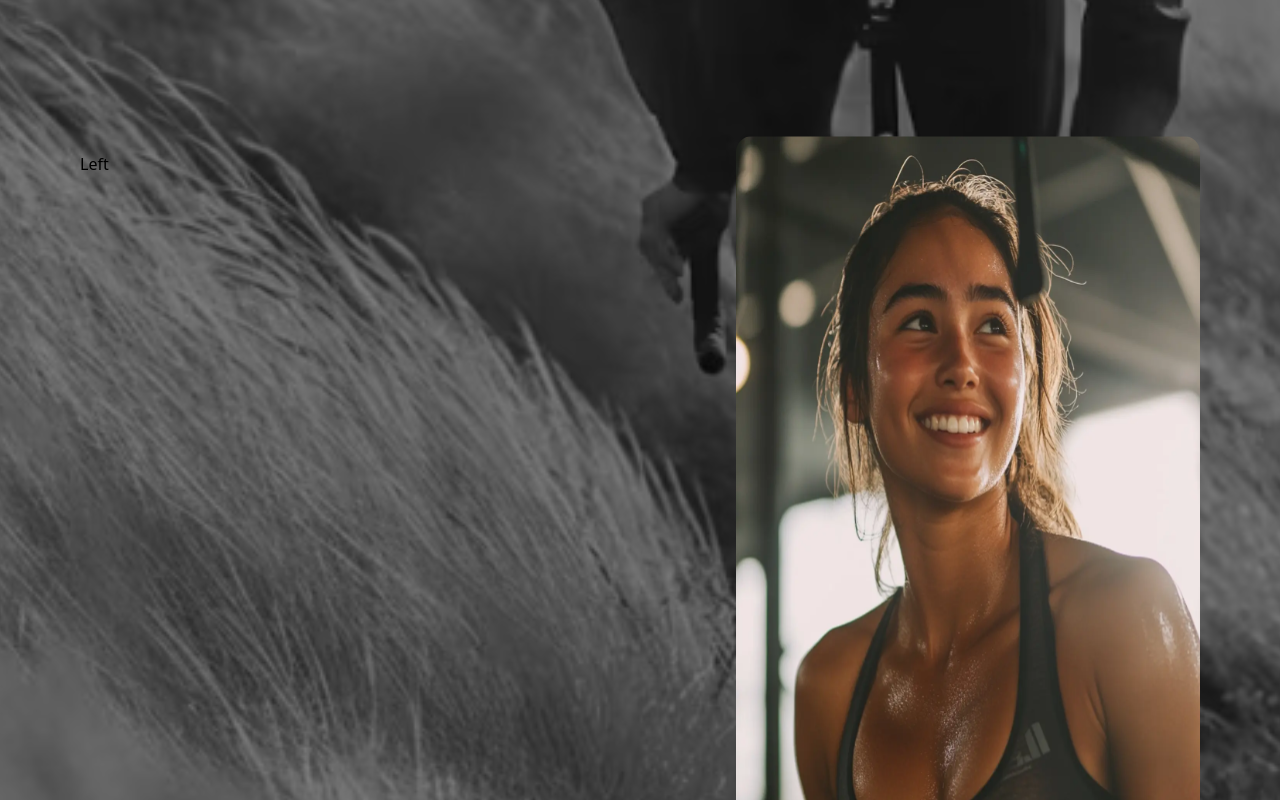
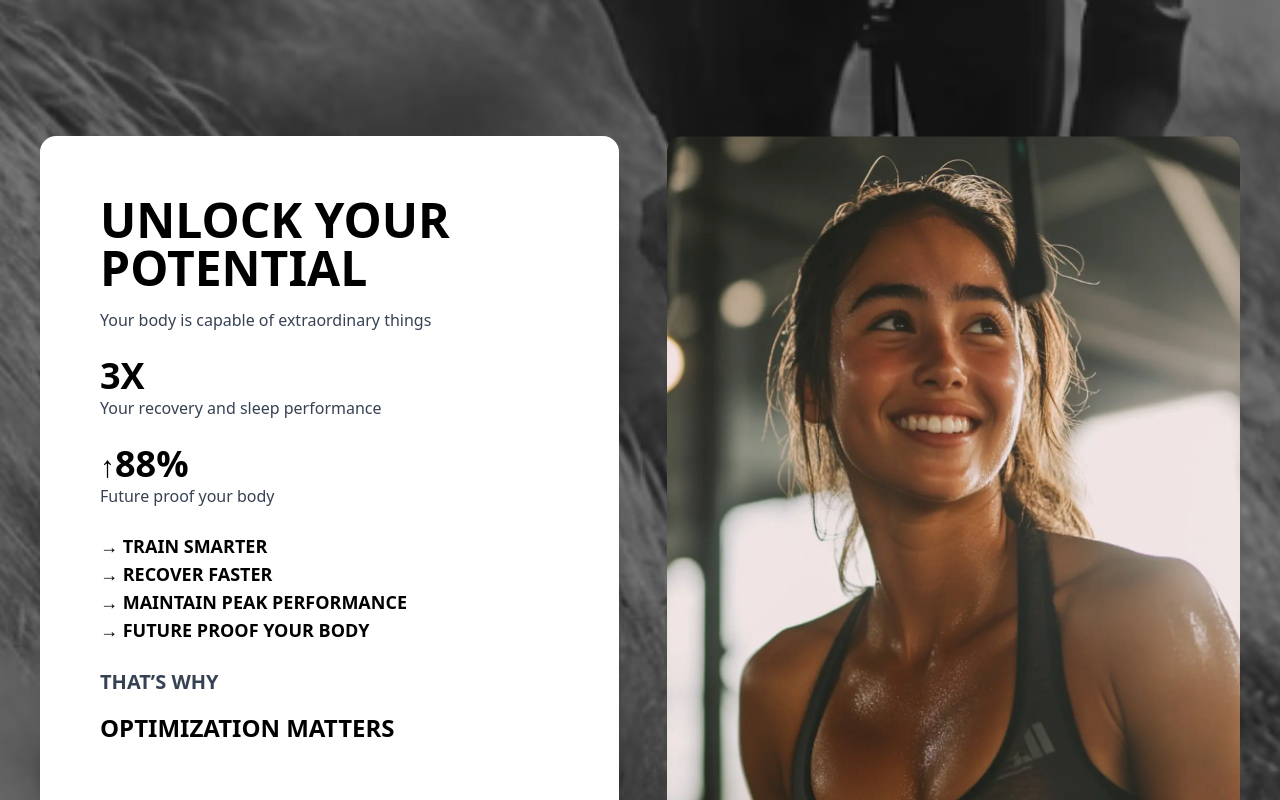
Before and after one commit to prateeksinghdhillon/DivineGymSite, a React (Vite) app: page / in a window 1280 px wide. Shown: the part 820-1620 px from the top of the page. Built offline with nearby package versions, Linux system fonts and the light colour scheme.

Commit message:
optimize section changes

```diff
--- a/src/components/Optimize.jsx
+++ b/src/components/Optimize.jsx
@@ -1,22 +1,73 @@
-import React from 'react'
-import girl from '../../public/girl.webp'
+import React, { useEffect } from "react";
+import { motion, useAnimation } from "framer-motion";
+import { useInView } from "react-intersection-observer";
+import girl from "../../public/girl.webp";
 
+const Counter = ({ from, to, suffix = "" }) => {
+  const controls = useAnimation();
+  const { ref, inView } = useInView({ triggerOnce: true });
+
+  useEffect(() => {
+    if (inView) {
+      controls.start({ value: to, transition: { duration: 0, ease: "easeOut" } });
+    }
+  }, [inView, controls, to]);
+
+  return (
+    <motion.span
+      ref={ref}
+      initial={{ value: from }}
+      animate={controls}
+      className="text-4xl font-bold"
+    >
+      {to}
+      {suffix}
+    </motion.span>
+  );
+};
 
 const Optimize = () => {
   return (
-    <div className='max-w-screen-2xl container mx-auto px-4 md:px-20 my-20'>
-      <div className='flex flex-col md:flex-row'>
-      <div className='md:w-1/2 mt-12 md:mt-24 space-y-2 order-2 md:order-1'>Left</div>
-      <div className="md:w-1/2 md:ml-48 md:mt-20 mt-8 order-1">
-      <img
-              src={girl}
-              className=" rounded-2xl md:w-[800px] md:h-[800px] w-[400px] h-[400x] mx-auto"
-              alt=""
-            />
-      </div>
+    <div className="max-w-screen-xl container mx-auto px-4 md:px-10 my-20">
+      <div className="flex flex-col md:flex-row">
+        {/* Left Section with Animation */}
+        <div className="md:w-1/2 mt-10 md:mt-20 space-y-4 order-2 md:order-1 bg-white p-15  rounded-2xl shadow-lg">
+          <h2 className="text-5xl font-extrabold">UNLOCK YOUR POTENTIAL</h2>
+          <p className="text-gray-700">Your body is capable of extraordinary things</p>
+
+          <div className="mt-6">
+            <Counter from={0} to={3} suffix="X" />
+            <p className="text-gray-700">Your recovery and sleep performance</p>
+          </div>
+
+          <div className="mt-6">
+            <span className="text-3xl font-bold">↑</span>
+            <Counter from={0} to={88} suffix="%" />
+            <p className="text-gray-700">Future proof your body</p>
+          </div>
+
+          <ul className="mt-6 text-lg font-semibold">
+            <li>→ TRAIN SMARTER</li>
+            <li>→ RECOVER FASTER</li>
+            <li>→ MAINTAIN PEAK PERFORMANCE</li>
+            <li>→ FUTURE PROOF YOUR BODY</li>
+          </ul>
+
+          <h3 className="mt-6 text-gray-700 font-extrabold text-xl">THAT’S WHY</h3>
+          <h2 className="text-2xl font-extrabold">OPTIMIZATION MATTERS</h2>
+        </div>
+
+        {/* Right Section (Your Existing Image Code) */}
+        <div className="md:w-1/2 md:ml-12 md:mt-20 mt-8 order-1">
+          <img
+            src={girl}
+            className="rounded-2xl md:w-[800px] md:h-[800px] w-[400px]  mx-auto -z-10"
+            alt="Workout"
+          />
+        </div>
       </div>
     </div>
-  )
-}
+  );
+};
 
-export default Optimize
+export default Optimize;
```
